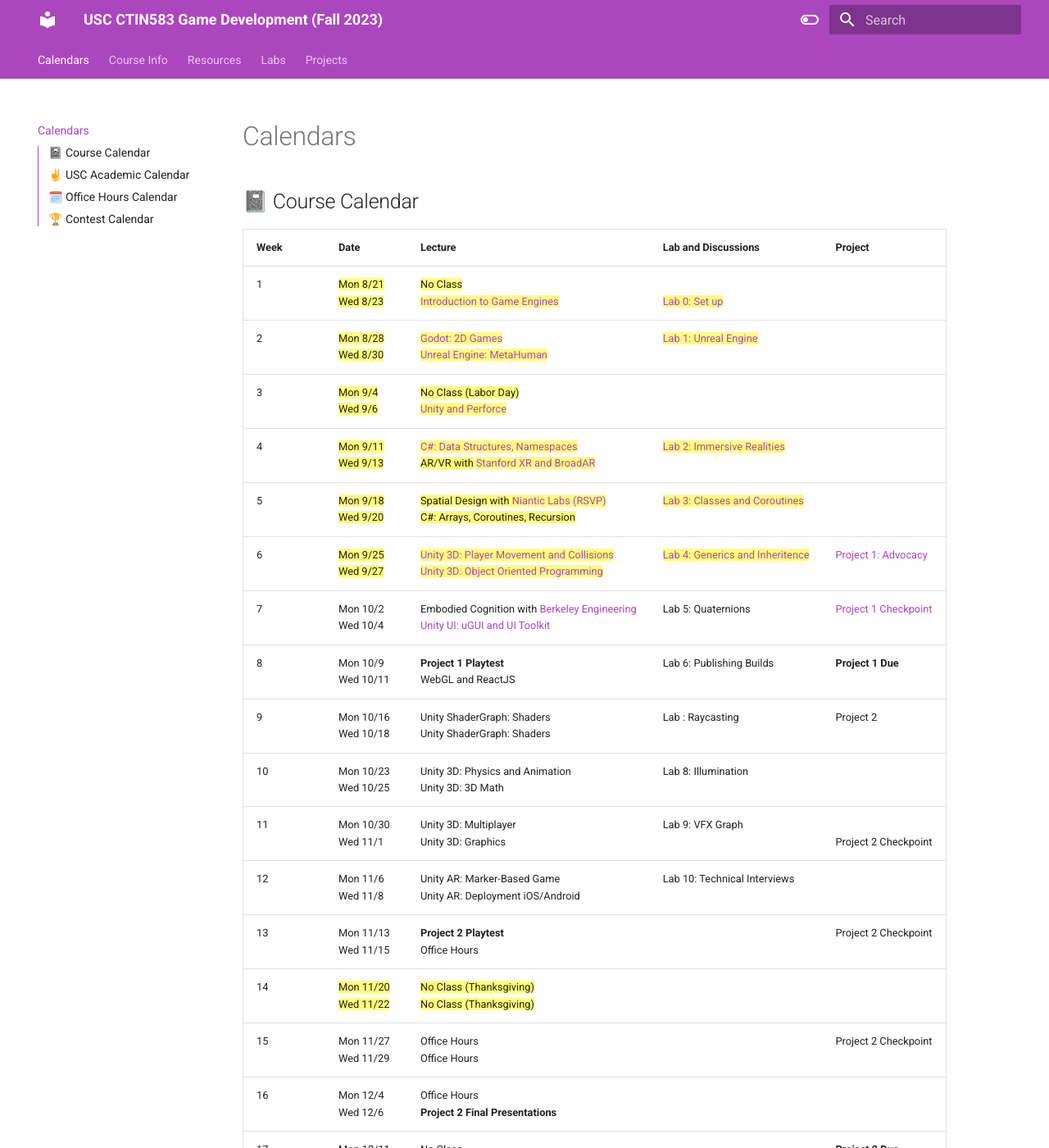
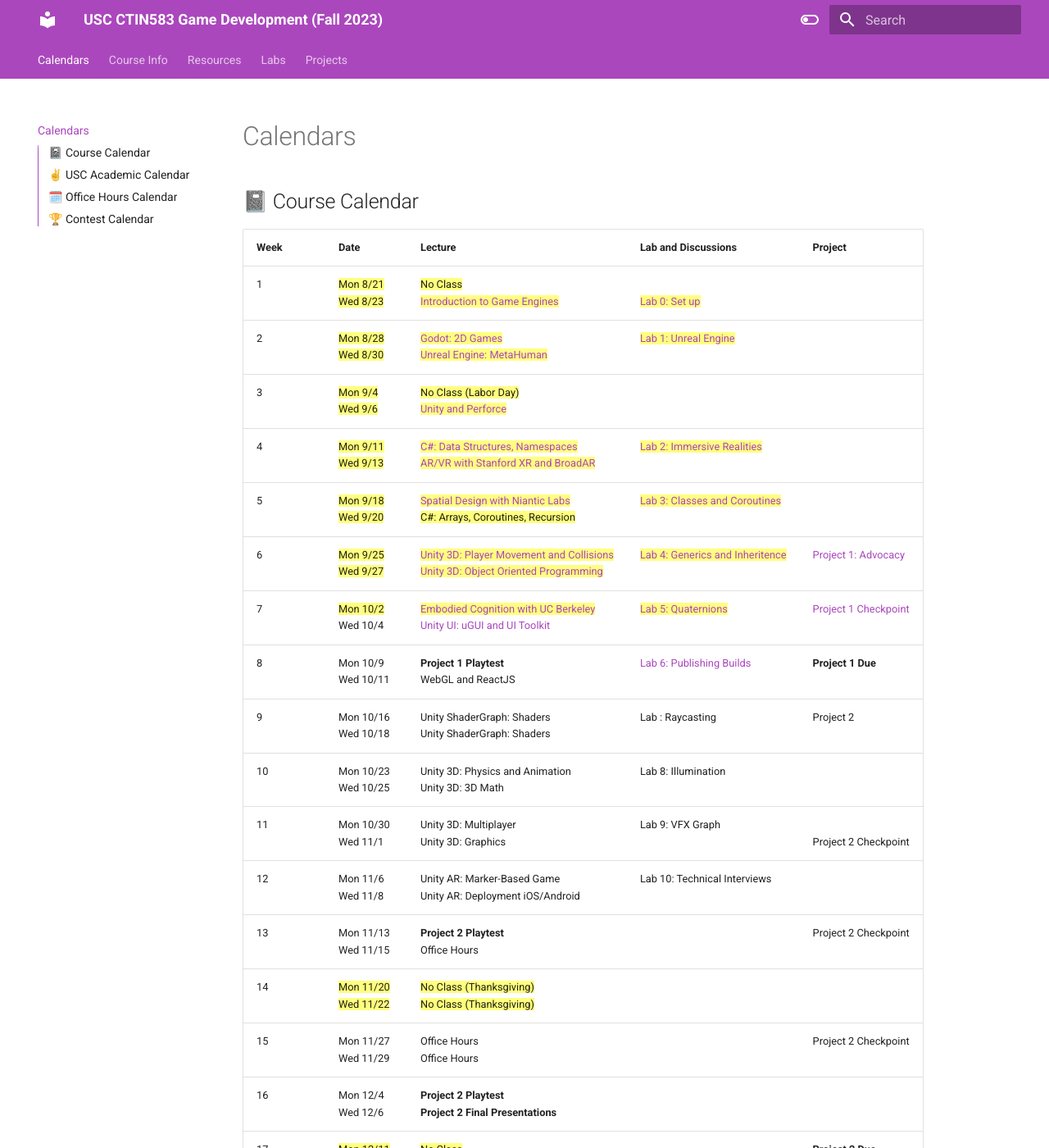
Before and after one commit to usc-ctin583/usc-ctin583.github.io, an MkDocs documentation site: the page built from docs/index.md, in a window 1280 px wide and 1400 px high. Shown: the whole window at 82% size. Built offline with MkDocs 1.6.1 and Material for MkDocs 9.7.7, drawn with Linux system fonts in a browser that asks for light colours.

Commit message:
modify due dates

```diff
--- a/docs/index.md
+++ b/docs/index.md
@@ -5,11 +5,11 @@
 | 1    | ==Mon 8/21== <br> ==Wed 8/23==   | ==No Class== <br> ==[Introduction to Game Engines](https://www.icloud.com/keynote/0b9Z3oJLZPPXEXypJu4s9P11w#Lecture1)== | <br> ==[Lab 0: Set up](Labs/lab0.md)== | |
 | 2    | ==Mon 8/28== <br> ==Wed 8/30==   | ==[Godot: 2D Games](https://www.icloud.com/keynote/04anqoPcDLolGOwy6tP3XAq3w#Lecture2)== <br> ==[Unreal Engine: MetaHuman](https://www.icloud.com/keynote/01dlwiWmlwtOAvNPmBdCsM3gA#Lecture2)== |  ==[Lab 1: Unreal Engine](Labs/lab1.md)== | | |
 | 3    | ==Mon 9/4== <br> ==Wed 9/6==     | ==No Class (Labor Day)== <br> ==[Unity and Perforce](https://www.icloud.com/keynote/0545FBYqmgu62bVFrVxSeqzzA#Lecture3)== | |
-| 4    | ==Mon 9/11== <br> ==Wed 9/13==   | ==[C#: Data Structures, Namespaces](https://www.icloud.com/keynote/0b5y1M4VNtrdfL4vFyXrzgkeg#Lecture4)== <br> ==AR/VR with [Stanford XR and BroadAR](https://www.broadar.com/)== | ==[Lab 2: Immersive Realities](Labs/lab2.md)== |
-| 5    | ==Mon 9/18== <br> ==Wed 9/20==   | ==Spatial Design with [Niantic Labs (RSVP)](https://calendar.google.com/calendar/event?action=TEMPLATE&tmeid=a2tjZGhsdTdrZjlzM2Q5NTNwYjRndXRmb2sgZGVib3JhaHl1ZW4yMDE2QGJlcmtlbGV5LmVkdQ&tmsrc=deborahyuen2016%40berkeley.edu)== <br> ==C#: Arrays, Coroutines, Recursion== | ==[Lab 3: Classes and Coroutines](Labs/lab3.md)== |
+| 4    | ==Mon 9/11== <br> ==Wed 9/13==   | ==[C#: Data Structures, Namespaces](https://www.icloud.com/keynote/0b5y1M4VNtrdfL4vFyXrzgkeg#Lecture4)== <br> ==[AR/VR with Stanford XR and BroadAR](https://calendar.usc.edu/event/augmented_and_virtual_realities)== | ==[Lab 2: Immersive Realities](Labs/lab2.md)== |
+| 5    | ==Mon 9/18== <br> ==Wed 9/20==   | ==[Spatial Design with Niantic Labs](https://calendar.usc.edu/event/designing_realities_redefining_experiential_design_with_augmented_and_virtual_reality)== <br> ==C#: Arrays, Coroutines, Recursion== | ==[Lab 3: Classes and Coroutines](Labs/lab3.md)== |
 | 6    |==Mon 9/25== <br> ==Wed 9/27==   | ==[Unity 3D: Player Movement and Collisions](https://www.icloud.com/keynote/01bSAfmd7C45UrRFrT-p8Ezeg#Lecture6)== <br> ==[Unity 3D: Object Oriented Programming](https://www.icloud.com/keynote/0920OrQoVdzLeXbAZZYG6Jp4g#Lecture6)== | ==[Lab 4: Generics and Inheritence](Labs/lab4.md)==| [Project 1: Advocacy](./Projects/project1.md) |
-| 7    | Mon 10/2 <br> Wed 10/4   | Embodied Cognition with [Berkeley Engineering](https://bid.berkeley.edu/) <br> [Unity UI: uGUI and UI Toolkit](https://www.icloud.com/keynote/05dxP82d9x9mFhNSfsZrNJTAA#Lecture7) | Lab 5: Quaternions | [Project 1 Checkpoint](./Projects/project1checkpoint.md) |
-| 8    | Mon 10/9 <br> Wed 10/11  | **Project 1 Playtest** <br> WebGL and ReactJS | Lab 6: Publishing Builds | **Project 1 Due** |
+| 7    | ==Mon 10/2== <br> Wed 10/4   | ==[Embodied Cognition with UC Berkeley](https://bid.berkeley.edu/)== <br> [Unity UI: uGUI and UI Toolkit](https://www.icloud.com/keynote/05dxP82d9x9mFhNSfsZrNJTAA#Lecture7) | ==[Lab 5: Quaternions](Labs/lab5.md)== | [Project 1 Checkpoint](./Projects/project1checkpoint.md) |
+| 8    | Mon 10/9 <br> Wed 10/11  | **Project 1 Playtest** <br> WebGL and ReactJS | [Lab 6: Publishing Builds](Labs/lab6.md) | **Project 1 Due** |
 | 9    | Mon 10/16 <br> Wed 10/18 | Unity ShaderGraph: Shaders <br> Unity ShaderGraph: Shaders | Lab : Raycasting | Project 2 |
 | 10   | Mon 10/23 <br> Wed 10/25 | Unity 3D: Physics and Animation <br> Unity 3D: 3D Math | Lab 8: Illumination |
 | 11   | Mon 10/30 <br> Wed 11/1  | Unity 3D: Multiplayer <br> Unity 3D: Graphics | Lab 9: VFX Graph | <br> Project 2 Checkpoint |
@@ -17,8 +17,8 @@
 | 13   | Mon 11/13 <br> Wed 11/15 |  **Project 2 Playtest** <br> Office Hours | | Project 2 Checkpoint|
 | 14   | ==Mon 11/20== <br> ==Wed 11/22== | ==No Class (Thanksgiving)== <br> ==No Class (Thanksgiving)== | | |
 | 15   | Mon 11/27 <br> Wed 11/29 | Office Hours <br> Office Hours | | Project 2 Checkpoint |
-| 16   | Mon 12/4 <br> Wed 12/6   | Office Hours <br> **Project 2 Final Presentations** | | |
-| 17   | Mon 12/11 | No Class | | **Project 2 Due** |
+| 16   | Mon 12/4 <br> Wed 12/6   | **Project 2 Playtest** <br> **Project 2 Final Presentations** | | |
+| 17   | ==Mon 12/11== | ==No Class== | | **Project 2 Due** |
 
 ## ✌️ USC Academic Calendar
 * **Classes Begin:** August 21st
```
